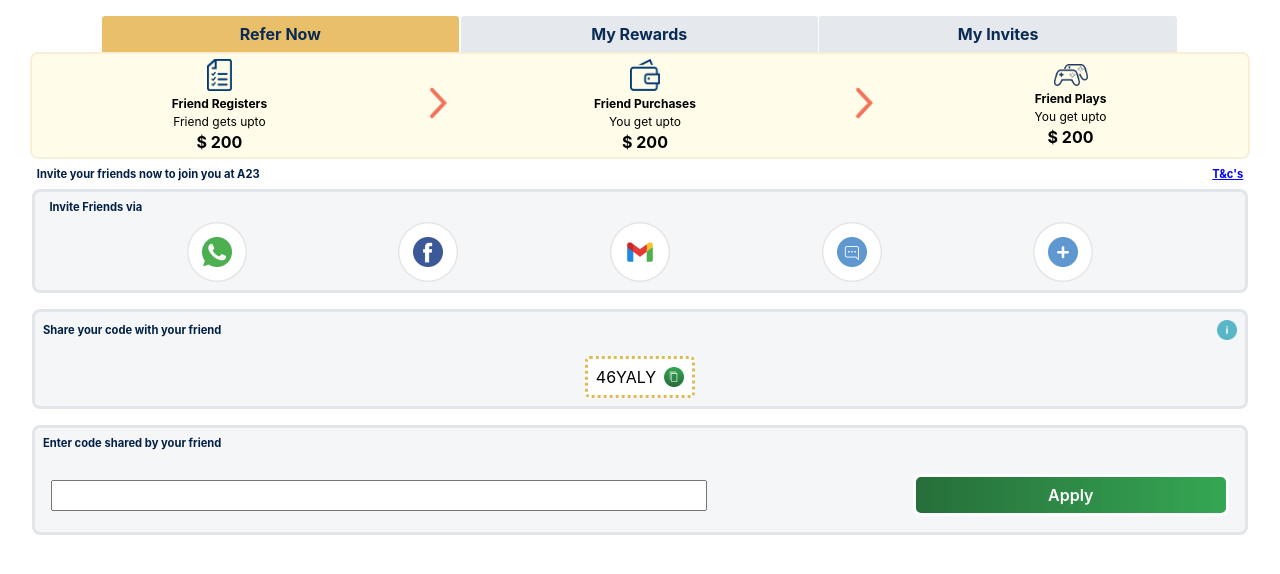
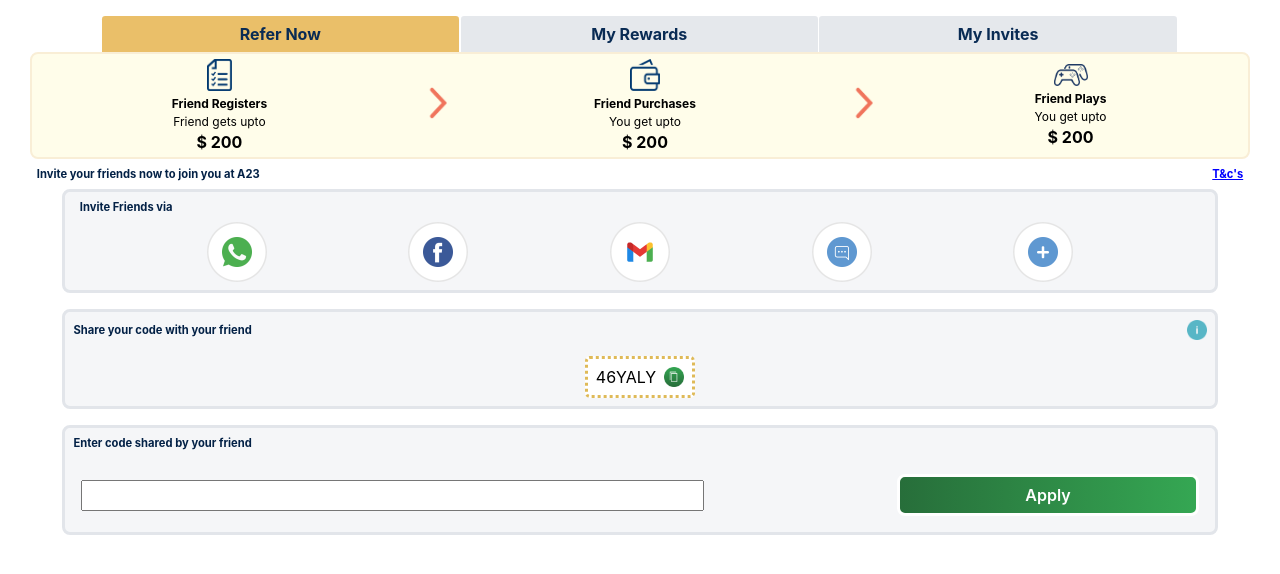
Before and after one commit to phanindradurga/A23_React, a React (Create React App) app: page / in a window 1280 px wide. Shown: the top 574 px of the page. Built offline with nearby package versions, Linux system fonts and the light colour scheme.

Commit message:
changed vw to %

```diff
--- a/src/components/HeaderTab.js
+++ b/src/components/HeaderTab.js
@@ -28,7 +28,7 @@ const HeaderTab = ({ tabs, onPageSelected, pageID }) => {
             marginRight: '0.1rem',
             borderStyle: 'none',
             padding: '0.5rem',
-            width: `${tabWidth}vw`,
+            width: `${tabWidth}%`,
             fontSize: '1rem',
             borderStartEndRadius: '0.2rem',
             borderStartStartRadius: '0.2rem'
@@ -38,7 +38,7 @@ const HeaderTab = ({ tabs, onPageSelected, pageID }) => {
             backgroundColor: '#E5E8EC',
             color: '#092b54',
             fontWeight: 'bold',
-            width: `${tabWidth}vw`,
+            width: `${tabWidth}%`,
             borderBottomStyle: 'none',
             marginRight: '0.1rem',
             padding: '0.5rem',
--- a/src/components/RnESteps.js
+++ b/src/components/RnESteps.js
@@ -13,7 +13,7 @@ const RnESteps = (props) => {
     const styles = {
         mainContainer: {
             backgroundColor: '#FFFDEA',
-            width: '95vw',
+            width: '95%',
             height: 'auto',
             margin: '0 auto',
             borderStyle: 'solid',
--- a/src/components/SocialInvites.js
+++ b/src/components/SocialInvites.js
@@ -81,7 +81,7 @@ const styles = {
     maincontainerStyle: {
         display: 'flex',
         flexDirection: 'column',
-        width: '95vw',
+        width: '95%',
         height: 'fit-content',
         margin: '0 auto',
         boxSizing: 'border-box',
@@ -103,7 +103,7 @@ const styles = {
         color: '#032146'
     },
     soicalInvitesContainer: {
-        width: '95vw',
+        width: '95%',
         margin: '0 auto',
         display: 'flex',
         justifyContent: 'flex-start',
--- a/src/components/myinvites/MyInvitesList.js
+++ b/src/components/myinvites/MyInvitesList.js
@@ -16,7 +16,7 @@ const MyInvitesList = () => {
 
     const styles = {
         mainContainer: {
-            width: '95vw',
+            width: '95%',
             height: 'auto',
             margin: '0 auto',
 
--- a/src/components/myrewards/EmptyReward.js
+++ b/src/components/myrewards/EmptyReward.js
@@ -7,7 +7,7 @@ const EmptyReward = ({ clickHandler }) => {
     const styles = {
         mainContainer: {
             backgroundColor: '#FFFDEA',
-            width: '95vw',
+            width: '95%',
             height: 'auto',
             margin: '0 auto',
             borderStyle: 'solid',
```
Also changed, not shown: src/App.js (+20 -1 lines).
